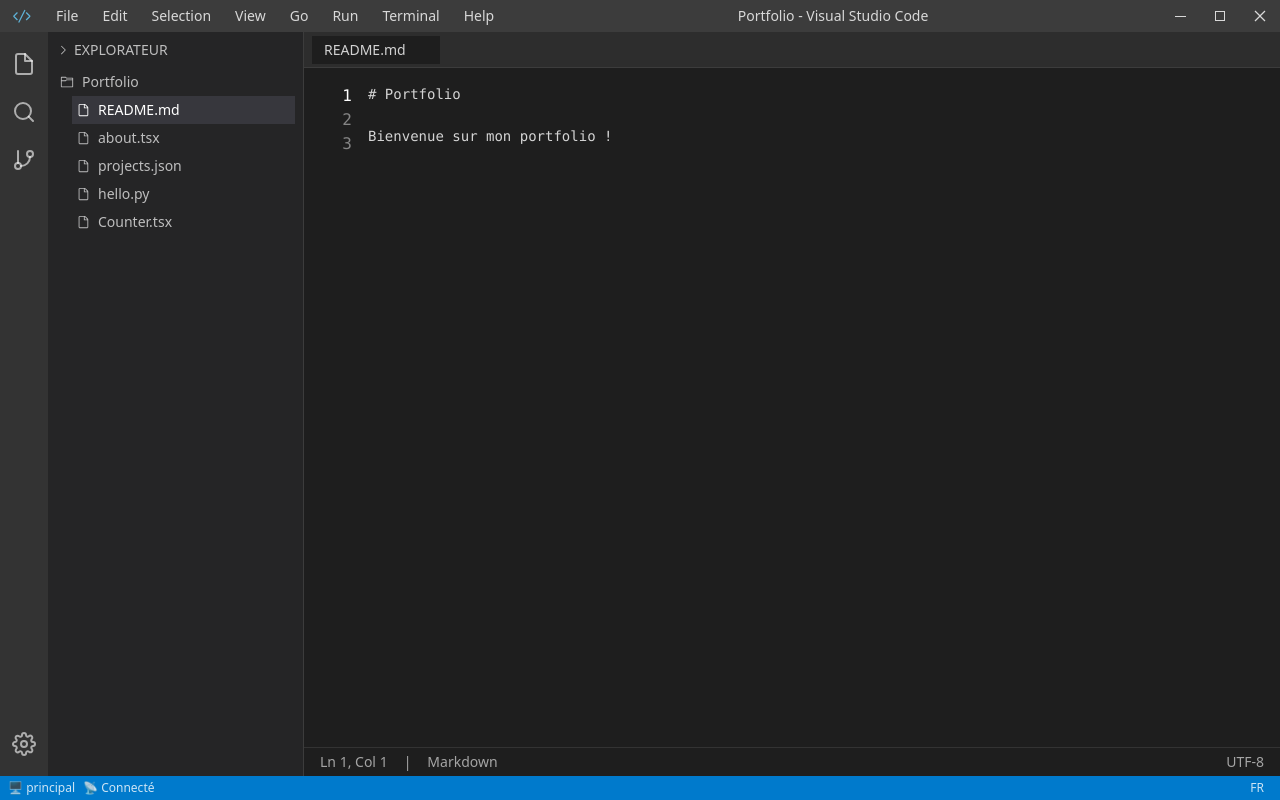
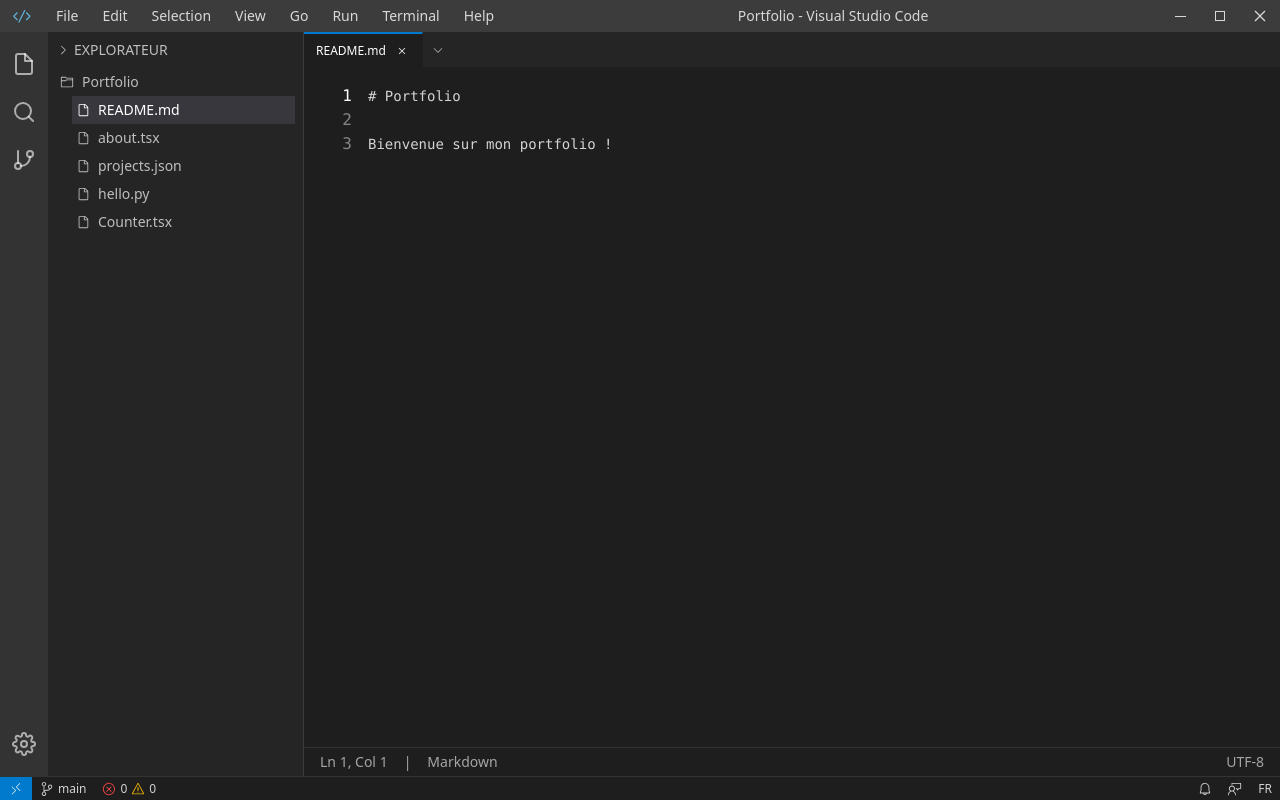
Before and after one commit to Zat-Code/portfolio, a React (Vite) app: page / in a window 1280 px wide. Both pictures are taken after a click on the element "README.md". Built offline with nearby package versions, Linux system fonts and the light colour scheme.

Commit message:
enchanted ui

```diff
--- a/src/components/Editor/CodeEditor.tsx
+++ b/src/components/Editor/CodeEditor.tsx
@@ -141,6 +141,8 @@ interface CodeEditorProps {
 const CodeEditor = ({ code, language, onCursorPositionChange }: CodeEditorProps) => {
   const codeRef = useRef<HTMLElement>(null);
   const [activeLine, setActiveLine] = useState(1);
+  const [cursorPosition, setCursorPosition] = useState({ x: 0, y: 0 });
+  const [showCursor, setShowCursor] = useState(false);
   const lines = code.split('\n');
 
   const getNormalizedLanguage = (lang: string) => {
@@ -166,22 +168,41 @@ const CodeEditor = ({ code, language, onCursorPositionChange }: CodeEditorProps)
     }
   }, [code, language]);
 
-  // Ajout de la gestion du clic pour la position du curseur
   const handleClick = (e: React.MouseEvent<HTMLElement>) => {
+    const rect = e.currentTarget.getBoundingClientRect();
+    const relativeY = e.clientY - rect.top;
+    const relativeX = e.clientX - rect.left;
+    const lineHeight = 24; // hauteur de ligne en pixels
+    const charWidth = 8.5; // Ajusté pour une meilleure précision
+
+    const line = Math.floor(relativeY / lineHeight) + 1;
+    const column = Math.floor(relativeX / charWidth) + 1;
+
+    setCursorPosition({
+      x: Math.floor(relativeX / charWidth) * charWidth + 4, // Ajout d'un offset
+      y: Math.floor(relativeY / lineHeight) * lineHeight
+    });
+
+    setShowCursor(true);
+
     if (onCursorPositionChange) {
-      const rect = e.currentTarget.getBoundingClientRect();
-      const relativeY = e.clientY - rect.top;
-      const lineHeight = 24; // hauteur de ligne en pixels
-      const line = Math.floor(relativeY / lineHeight) + 1;
-
-      // Calcul approximatif de la colonne basé sur la position X
-      const relativeX = e.clientX - rect.left;
-      const charWidth = 8; // largeur moyenne d'un caractère en pixels
-      const column = Math.floor(relativeX / charWidth) + 1;
-
       onCursorPositionChange({ line, column });
     }
   };
+
+  // Effet pour faire clignoter le curseur
+  useEffect(() => {
+    if (!showCursor) return;
+
+    const interval = setInterval(() => {
+      const cursor = document.getElementById('editor-cursor');
+      if (cursor) {
+        cursor.style.opacity = cursor.style.opacity === '0' ? '1' : '0';
+      }
+    }, 530); // Vitesse de clignotement
+
+    return () => clearInterval(interval);
+  }, [showCursor]);
 
   return (
     <div className="relative flex h-full">
@@ -190,7 +211,7 @@ const CodeEditor = ({ code, language, onCursorPositionChange }: CodeEditorProps)
         {lines.map((_, index) => (
           <div
             key={index + 1}
-            className={`leading-6 ${
+            className={`h-6 leading-6 ${
               activeLine === index + 1 ? 'text-white' : ''
             }`}
           >
@@ -201,16 +222,36 @@ const CodeEditor = ({ code, language, onCursorPositionChange }: CodeEditorProps)
 
       {/* Code avec highlight */}
       <div className="relative flex-1 overflow-auto">
+        {/* Ligne active highlight */}
         <div
           className="absolute w-full h-6 bg-[#282828] -z-10"
           style={{ top: `${(activeLine - 1) * 24}px` }}
         />
 
+        {/* Curseur */}
+        {showCursor && (
+          <div
+            id="editor-cursor"
+            className="absolute w-[1.5px] h-[18px] bg-white/80 transition-opacity duration-100"
+            style={{
+              left: `${cursorPosition.x}px`,
+              top: `${cursorPosition.y + 3}px`
+            }}
+          />
+        )}
+
         <pre className="h-full">
           <code
             ref={codeRef}
-            className={`language-${getNormalizedLanguage(language)}`}
+            className={`language-${getNormalizedLanguage(language)} block leading-6`}
             onClick={handleClick}
+            style={{
+              padding: '0px',
+              fontFamily: 'Consolas, Monaco, monospace',
+              fontSize: '14px',
+              lineHeight: '24px',
+              tabSize: 2
+            }}
             onMouseMove={(e) => {
               const lineHeight = 24;
               const rect = e.currentTarget.getBoundingClientRect();
--- a/src/components/StatusBar/index.tsx
+++ b/src/components/StatusBar/index.tsx
@@ -1,21 +1,45 @@
 import { useLanguage } from '../../context/LanguageContext';
+import { VscSourceControl, VscError, VscWarning, VscBell, VscFeedback, VscRemote } from 'react-icons/vsc';
 
 const StatusBar = () => {
   const { language, setLanguage, t } = useLanguage();
 
   return (
-    <div className="h-6 bg-[#007acc] text-white/80 text-xs flex items-center px-2 justify-between">
-      <div className="flex items-center space-x-2">
-        <span>🖥️ {t('status.main')}</span>
-        <span>📡 {t('status.connected')}</span>
+    <div className="h-6 bg-[#1e1e1e] text-white/80 text-xs flex items-center justify-between border-t border-[#333]">
+      {/* Section gauche avec logo bleu */}
+      <div className="flex items-center h-full">
+        <div className="flex items-center justify-center w-8 h-full bg-[#007acc] hover:bg-[#007acc]/90 cursor-pointer">
+          <VscRemote className="text-sm" />
+        </div>
+
+        <div className="flex items-center px-2 h-full hover:bg-[#2d2d2d] cursor-pointer gap-1">
+          <VscSourceControl className="text-sm" />
+          <span>main</span>
+        </div>
+
+        <div className="flex items-center px-2 h-full hover:bg-[#2d2d2d] cursor-pointer gap-1">
+          <VscError className="text-sm text-red-500" />
+          <span>0</span>
+          <VscWarning className="text-sm text-yellow-500" />
+          <span>0</span>
+        </div>
       </div>
 
-      <button
-        className="hover:bg-[#1f8ad2] px-2 py-1 rounded"
-        onClick={() => setLanguage(language === 'fr' ? 'en' : 'fr')}
-      >
-        {language.toUpperCase()}
-      </button>
+      {/* Section droite */}
+      <div className="flex items-center h-full">
+        <div className="flex items-center px-2 h-full hover:bg-[#2d2d2d] cursor-pointer">
+          <VscBell className="text-sm" />
+        </div>
+        <div className="flex items-center px-2 h-full hover:bg-[#2d2d2d] cursor-pointer">
+          <VscFeedback className="text-sm" />
+        </div>
+        <button
+          className="px-2 h-full hover:bg-[#2d2d2d] uppercase"
+          onClick={() => setLanguage(language === 'fr' ? 'en' : 'fr')}
+        >
+          {language}
+        </button>
+      </div>
     </div>
   );
 };
--- a/src/components/TabsBar/index.tsx
+++ b/src/components/TabsBar/index.tsx
@@ -1,24 +1,62 @@
 import { useFiles } from '../../context/FileContext';
-import { VscClose } from 'react-icons/vsc';
+import { VscClose, VscChevronDown } from 'react-icons/vsc';
+
+interface TabProps {
+  id: string;
+  name: string;
+  isActive: boolean;
+  onClose: () => void;
+  onClick: () => void;
+}
+
+const Tab = ({ name, isActive, onClose, onClick }: TabProps) => (
+  <div
+    className={`h-full flex items-center px-3 border-r border-[#1e1e1e] cursor-pointer group
+      ${isActive
+        ? 'bg-[#1e1e1e] text-white border-t-2 border-t-[#007acc]'
+        : 'bg-[#2d2d2d] text-white/60 hover:text-white/80'}`
+    }
+    onClick={onClick}
+  >
+    <span className="text-xs">{name}</span>
+    <button
+      className={`ml-2 p-0.5 rounded hover:bg-[#333] ${isActive ? 'opacity-100' : 'opacity-0 group-hover:opacity-100'}`}
+      onClick={(e) => {
+        e.stopPropagation();
+        onClose();
+      }}
+    >
+      <VscClose className="text-xs" />
+    </button>
+  </div>
+);
 
 const TabsBar = () => {
-  const { activeFile, setActiveFile } = useFiles();
+  const { files, activeFile, setActiveFile, openedFiles, closeFile } = useFiles();
 
-  if (!activeFile) return (
-    <div className="h-9 bg-[#2d2d2d] border-b border-[#3c3c3c]" />
-  );
+  if (openedFiles.length === 0) {
+    return <div className="h-9 bg-[#252526] border-b border-[#1e1e1e]" />;
+  }
 
   return (
-    <div className="h-9 bg-[#2d2d2d] flex items-center px-2 border-b border-[#3c3c3c]">
-      <div className="px-3 py-1 bg-[#1e1e1e] text-white/80 text-sm flex items-center group">
-        {activeFile.name}
-        <button
-          className="ml-2 opacity-0 group-hover:opacity-100"
-          onClick={() => setActiveFile(null)}
-        >
-          <VscClose />
-        </button>
+    <div className="h-9 bg-[#252526] flex items-center border-b border-[#1e1e1e]">
+      <div className="flex h-full">
+        {openedFiles.map((file) => (
+          <Tab
+            key={file.id}
+            id={file.id}
+            name={file.name}
+            isActive={activeFile?.id === file.id}
+            onClose={() => closeFile(file.id)}
+            onClick={() => setActiveFile(file)}
+          />
+        ))}
       </div>
+
+      {/* Menu des onglets */}
+      <button className="px-2 h-full text-white/60 hover:text-white hover:bg-[#2d2d2d]">
+        <VscChevronDown className="text-sm" />
+      </button>
     </div>
   );
 };
--- a/src/context/FileContext.tsx
+++ b/src/context/FileContext.tsx
@@ -133,19 +133,35 @@ export default function Counter() {
 const FileContext = createContext<FileContextType | undefined>(undefined);
 
 export function FileProvider({ children }: { children: ReactNode }) {
-  const [files] = useState<IFile[]>(initialFiles);
+  const { language } = useLanguage();
+  const [files, setFiles] = useState<IFile[]>(initialFiles);
   const [activeFile, setActiveFile] = useState<IFile | null>(null);
-  const { language } = useLanguage();
+  const [openedFiles, setOpenedFiles] = useState<IFile[]>([]);
+
+  const handleSetActiveFile = (file: IFile | null) => {
+    setActiveFile(file);
+    if (file && !openedFiles.find(f => f.id === file.id)) {
+      setOpenedFiles([...openedFiles, file]);
+    }
+  };
+
+  const closeFile = (fileId: string) => {
+    setOpenedFiles(openedFiles.filter(f => f.id !== fileId));
+    if (activeFile?.id === fileId) {
+      const remainingFiles = openedFiles.filter(f => f.id !== fileId);
+      setActiveFile(remainingFiles.length > 0 ? remainingFiles[remainingFiles.length - 1] : null);
+    }
+  };
 
   return (
-    <FileContext.Provider
-      value={{
-        files,
-        activeFile,
-        setActiveFile,
-        currentLanguage: language
-      }}
-    >
+    <FileContext.Provider value={{
+      files,
+      activeFile,
+      setActiveFile: handleSetActiveFile,
+      openedFiles,
+      closeFile,
+      currentLanguage: language
+    }}>
       {children}
     </FileContext.Provider>
   );
--- a/src/types/file.ts
+++ b/src/types/file.ts
@@ -12,6 +12,8 @@ export interface IFile {
 export interface FileContextType {
   files: IFile[];
   activeFile: IFile | null;
-  setActiveFile: (file: IFile) => void;
+  setActiveFile: (file: IFile | null) => void;
+  openedFiles: IFile[];
+  closeFile: (fileId: string) => void;
   currentLanguage: string;
 }
```
